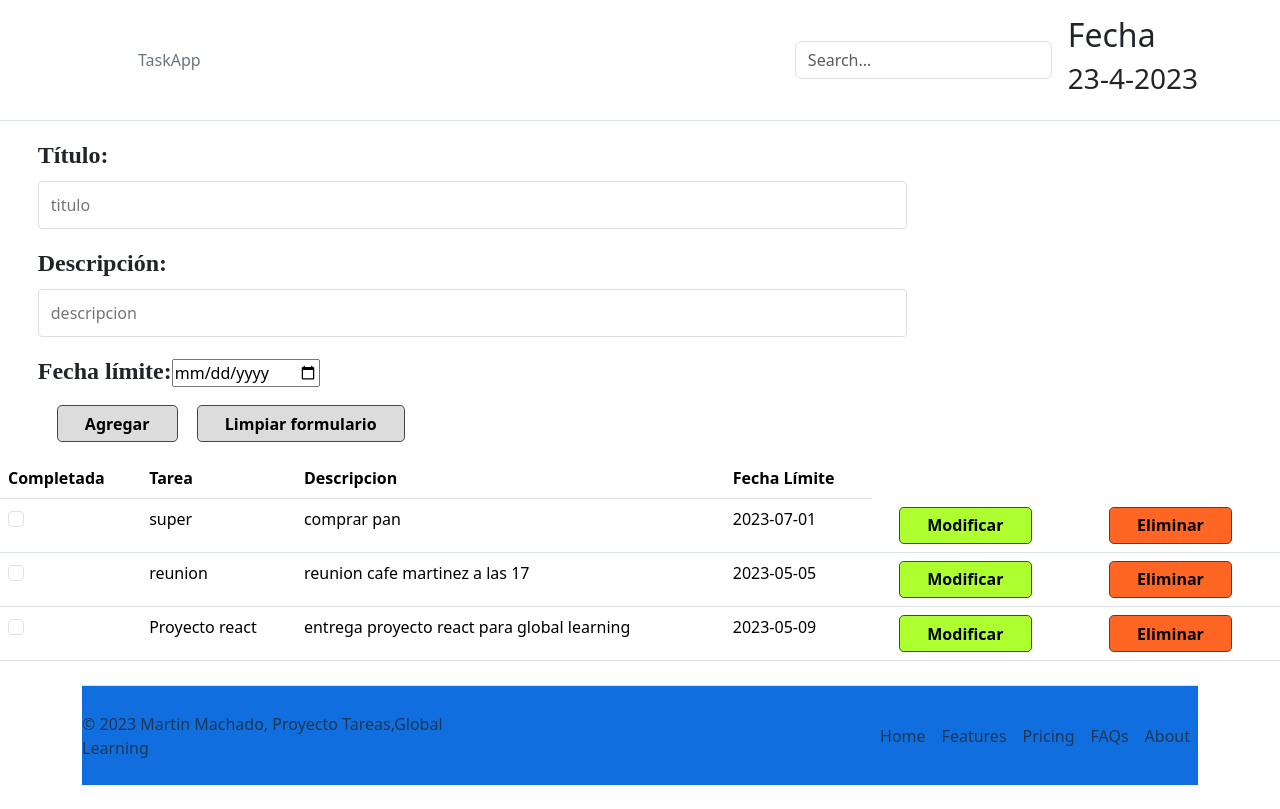
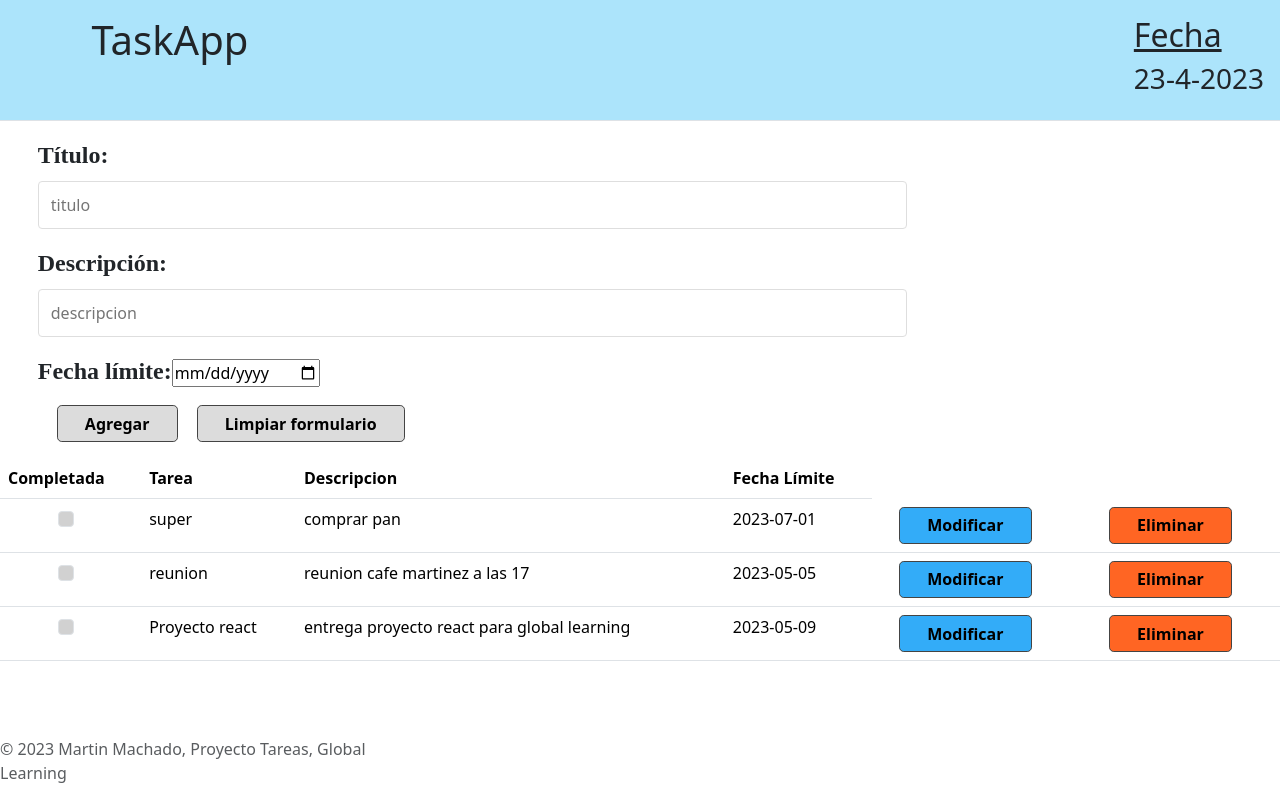
Before and after one commit to martinjosmac/martinjosmac-martinjosmac-martinjosmac-proyecto_Global_Learning_CrudTareas, a React (Create React App) app: page / in a window 1280 px wide. Built offline with nearby package versions, Linux system fonts and the light colour scheme.

Commit message:
correcion css

```diff
--- a/src/App.css
+++ b/src/App.css
@@ -2,6 +2,7 @@ html {
   box-sizing: border-box;
   font-size: 16px;
   font-family: sans-serif;
+
 }
 
 *,
@@ -57,20 +58,41 @@ form label {
   font-weight: 700;
   font-family: serif;
 }
-/* tr,
-th, */
-button.eliminar{
+
+
+button.eliminar {
   background-color: rgba(255, 77, 0, 0.862);
 
 }
-button.modificar{
-  background-color: greenyellow;
+
+button.modificar {
+  background-color: rgb(51, 172, 248);
 }
+
+
 footer {
-  /* position: fixed; */
-  bottom: 0;
-  width: 100%;
-  height: 100px; /* Este valor puede variar dependiendo del alto que quieras darle al footer */
-  background-color: rgb(17, 110, 222);
+  margin-top: 2cm;
+  text-decoration: solid;
 
 }
+
+header {
+  display: flex;
+  justify-content: space-between;
+  background-color: rgba(32, 183, 244, 0.372);
+}
+
+.fechaNav {
+  display: block;
+}
+.fechaNav h2{
+  text-decoration:underline;
+}
+
+#NombreApp {
+  margin-left: 2cm;
+}
+#firstCheckbox{
+  background-color: rgba(48, 50, 50, 0.225);
+  margin-left: 50px;
+}
--- a/src/components/public/Footer.js
+++ b/src/components/public/Footer.js
@@ -3,22 +3,11 @@ import React from 'react'
 export const Footer = () => {
 
     const year = new Date().getFullYear();
-    const nombreApellidoProyecto = "Martin Machado, Proyecto Tareas,Global Learning"
+    const nombreApellidoProyecto = "Martin Machado, Proyecto Tareas, Global Learning"
     return (
-        <div className="container">
-            <footer className="d-flex flex-wrap justify-content-between align-items-center py-3 my-4 border-top">
+        <div >
+            <footer>
                 <p className="col-md-4 mb-0 text-body-secondary">&copy; {year} {nombreApellidoProyecto}</p>
-
-                <a href="/" className="col-md-4 d-flex align-items-center justify-content-center mb-3 mb-md-0 me-md-auto link-body-emphasis text-decoration-none">
-                    <svg className="bi me-2" width="40" height="32"></svg>
-                </a>
-                <ul className="nav col-md-4 justify-content-end">
-                    <li className="nav-item"><a href="#" className="nav-link px-2 text-body-secondary">Home</a></li>
-                    <li className="nav-item"><a href="#" className="nav-link px-2 text-body-secondary">Features</a></li>
-                    <li className="nav-item"><a href="#" className="nav-link px-2 text-body-secondary">Pricing</a></li>
-                    <li className="nav-item"><a href="#" className="nav-link px-2 text-body-secondary">FAQs</a></li>
-                    <li className="nav-item"><a href="#" className="nav-link px-2 text-body-secondary">About</a></li>
-                </ul>
             </footer>
         </div>
     )
--- a/src/components/public/Form.js
+++ b/src/components/public/Form.js
@@ -6,7 +6,8 @@ const initialF = {
     id: null,
     title: "",
     description: "",
-    deadLine: null
+    deadLine: null,
+    time: null,
 }
 export const Form = ({ createTask, updateTask, editTask, setEditTask }) => {
 
@@ -61,7 +62,7 @@ export const Form = ({ createTask, updateTask, editTask, setEditTask }) => {
                 </div>
                 <div class="mb-3">
                     <label for="fecha">Fecha límite:</label>
-                    <input type="date" id="fecha" name="deadLine" onChange={handleChange} value={forms.deadLine} /><br></br>
+                    <input type="date" id="fecha" name="deadLine" onChange={handleChange} value={forms.deadLine} />
                 </div>
                 <div>
                     <input type="submit" value={editTask ? "Modificar" : "Agregar"} />
--- a/src/components/public/Navbar.js
+++ b/src/components/public/Navbar.js
@@ -8,27 +8,23 @@ const fullDate = `${day}-${month}-${year}`;
 export const Navbar = () => {
     return (
         <header className="p-3 mb-3 border-bottom">
-            <div className="container">
-                <div className="d-flex flex-wrap align-items-center justify-content-center justify-content-lg-start">
-                    <a href="/" className="d-flex align-items-center mb-2 mb-lg-0 link-body-emphasis text-decoration-none">
-                        <svg className="bi me-2" width="40" height="32" role="img" aria-label="Bootstrap"></svg>
-                    </a>
-
-                    <ul className="nav col-12 col-lg-auto me-lg-auto mb-2 justify-content-center mb-md-0">
-                        <li><a href="#" className="nav-link px-2 link-secondary">TaskApp</a></li>
-
-                    </ul>
-
-                    <form className="col-12 col-lg-auto mb-3 mb-lg-0 me-lg-3" role="search">
-                        <input type="search" className="form-control" placeholder="Search..." aria-label="Search" />
-                    </form>
-                    <div>
+            {/* <div class="container">
+                <div id="barraNavegacion" class="d-flex flex-wrap align-items-center justify-content-between justify-content-lg-start"> */}
+                    <div id="NombreApp">
+                        <h1 >TaskApp</h1>
+                    </div>
+                    {/* <div>
+                        <form class="col-12 col-lg-auto mb-3 mb-lg-0 me-lg-3" role="search">
+                            <input type="search" class="form-control" placeholder="Search..." aria-label="Search" />
+                        </form>
+                    </div> */}
+                    <div class="fechaNav">
                         <h2>Fecha</h2>
                         <h3>{fullDate}</h3>
                     </div>
 
-                </div>
-            </div>
+                {/* </div>
+            </div> */}
         </header>
     )
 }
--- a/src/components/public/Row.js
+++ b/src/components/public/Row.js
@@ -1,7 +1,9 @@
 import React from 'react'
 
+
 export const Row = ({ el, setEditTask, deleteTask }) => {
-    let { id, title, description, deadline } = el
+    let { id } = el
+
     return (
         <tr>
 
--- a/src/components/public/Table.js
+++ b/src/components/public/Table.js
@@ -1,10 +1,10 @@
-import React, { useState } from 'react'
+import React from 'react'
 import { Row } from './Row'
 
 
 
 export const Table = ({ data, setEditTask, deleteTask }) => {
-    // const [db, setdb] = useState(initialDB);
+
 
     return (
         <div>
@@ -16,6 +16,7 @@ export const Table = ({ data, setEditTask, deleteTask }) => {
                         <th scope="col">Tarea</th>
                         <th scope="col">Descripcion</th>
                         <th scope="col">Fecha Límite</th>
+
                     </tr>
                 </thead>
                 <tbody>
```
Also changed, not shown: src/components/public/Main.js (+6 -2 lines).
